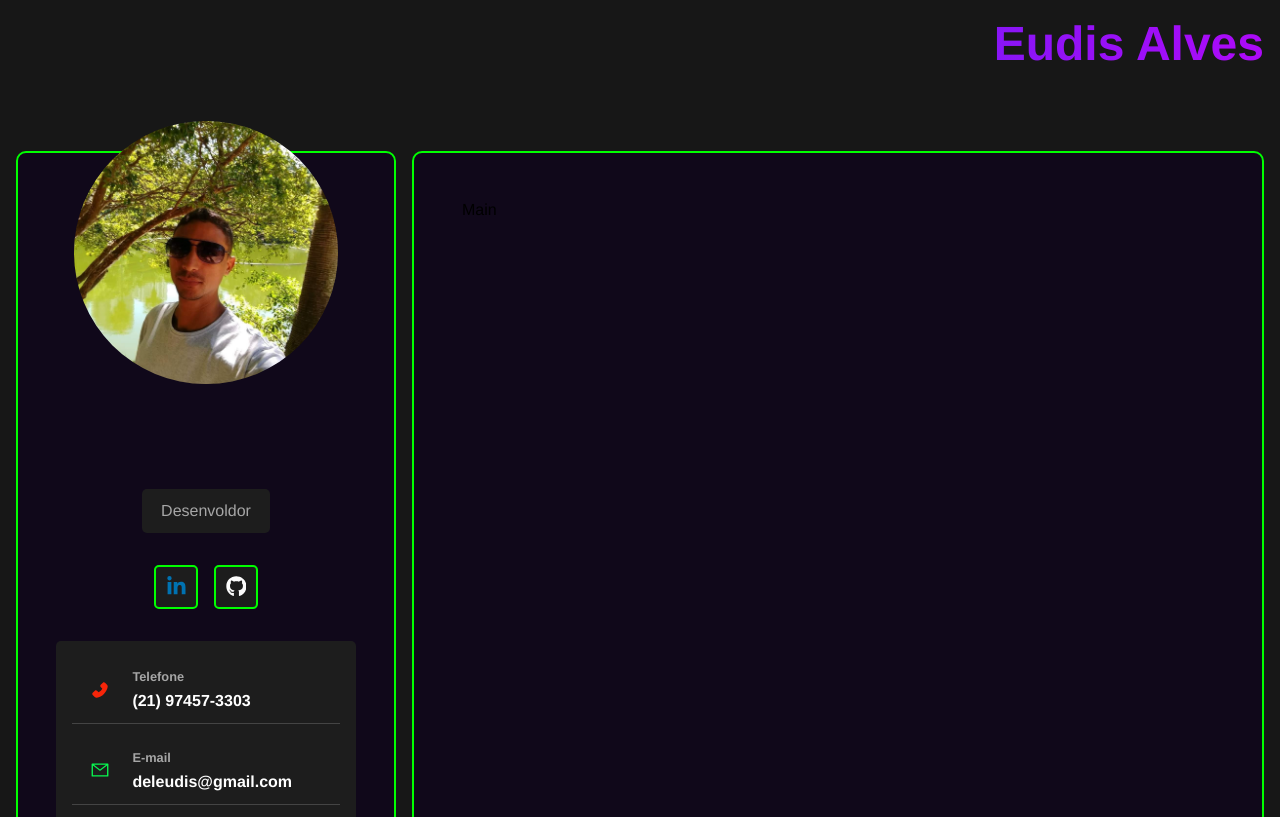
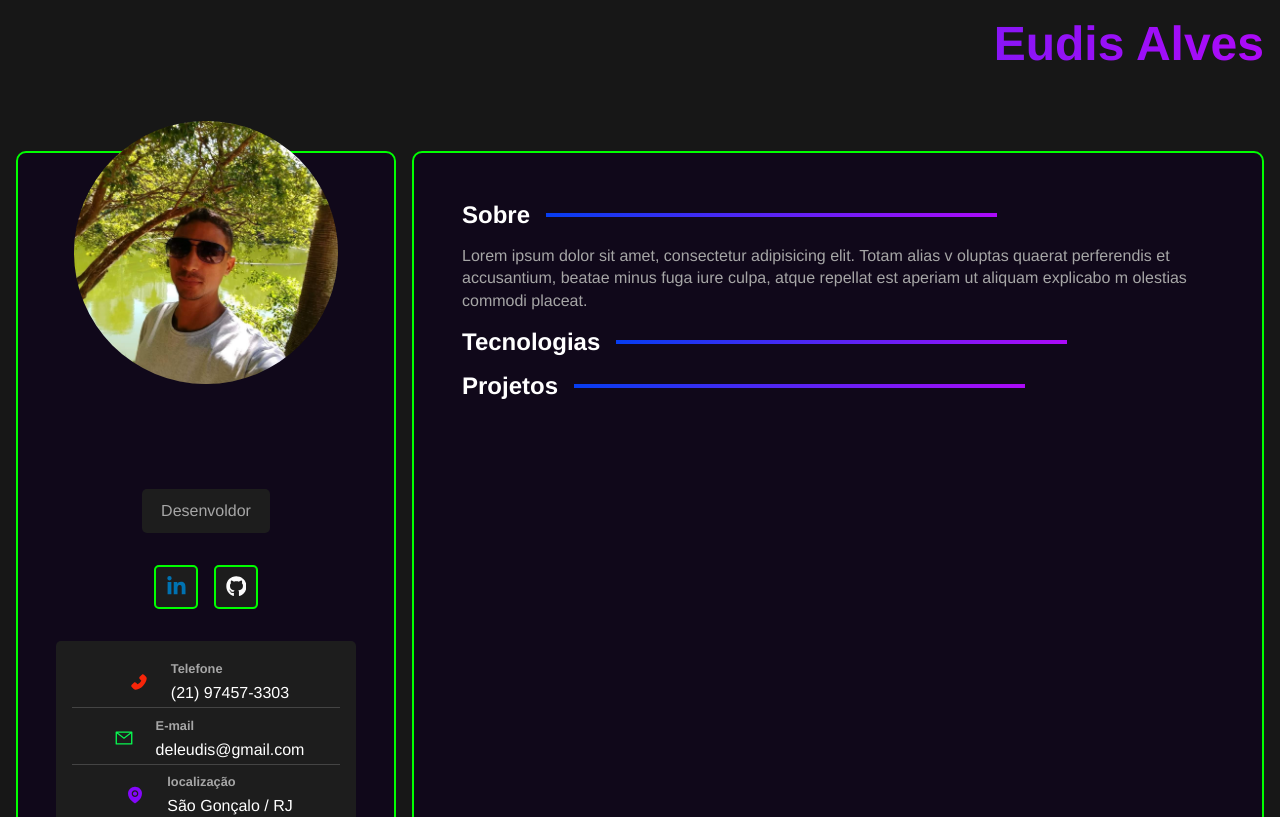
Before and after one commit to EudisAlves/site-curriculo, a React (Vite) app: page / in a window 1280 px wide. Shown: the top 817 px of the page. Built offline with nearby package versions, Linux system fonts and the light colour scheme.

Commit message:
adicionando abaut

```diff
--- a/src/App.tsx
+++ b/src/App.tsx
@@ -1,4 +1,4 @@
-import { MainContant } from "./components/MainContent"
+import { MainContent } from "./components/MainContent"
 import { Sidebar } from "./components/Sidebar"
 import "./styles/components/app.sass"
 
@@ -10,7 +10,7 @@ export default function App() {
     <div id='base'>
       <h1>Eudis Alves</h1>
       <Sidebar />
-      <MainContant />
+      <MainContent />
     </div>
   )
 }
--- /dev/null
+++ b/src/components/AbautContainer.tsx
@@ -0,0 +1,16 @@
+
+
+export default function ()  {
+    return(
+        <section id="about-container">
+            <h2>Sobre</h2>
+            <p>Lorem ipsum dolor sit amet, consectetur
+                adipisicing elit. Totam alias v
+                oluptas quaerat perferendis et accusantium, beatae minus
+                fuga iure culpa, atque repellat
+                est aperiam ut aliquam explicabo m
+                olestias commodi placeat.
+            </p>
+        </section>
+    );
+}
--- a/src/components/MainContent.tsx
+++ b/src/components/MainContent.tsx
@@ -1,10 +1,15 @@
-import '.././styles/components/main.sass'
+import '../styles/components/maincontent.sass'
+import AbautContainer from './AbautContainer'
+import ProjContainer from './ProjContainer';
+import TecContainer from './TecContainer'
 
 
-
-
-export const MainContant = () => {
+export const MainContent = () => {
     return (
-        <div id='main'>Main</div>
+        <main id='main-section'>
+            <AbautContainer />
+            <TecContainer />
+            <ProjContainer />
+        </main>
     );
 }
--- /dev/null
+++ b/src/components/ProjContainer.tsx
@@ -0,0 +1,5 @@
+export default function() {
+    return (
+        <h2>Projetos</h2>
+    )
+}
--- /dev/null
+++ b/src/components/TecContainer.tsx
@@ -0,0 +1,5 @@
+export default function() {
+    return (
+        <h2>Tecnologias</h2>
+    );
+}
--- a/src/styles/components/infor.sass
+++ b/src/styles/components/infor.sass
@@ -7,17 +7,17 @@
     flex-direction: column
     background-color: variables.$bg-color-secondary
     padding: 1rem
-    margin-bottom: 2rem
+    margin-bottom: 1rem
     text-align: left
     width: 80%
     border-radius: variables.$card-border-redius
 
     #info-card
         @include mixins.center
-        justify-content: left
+        justify-content: center
         gap: 1rem
-        padding: .8rem
-        margin-bottom: .8rem
+        padding: .3rem
+        margin-bottom: .3rem
         border-bottom: 1px solid #444
         width: 100%
 
@@ -28,7 +28,7 @@
 
         p
             color: variables.$text-color
-            font-weight: bold
+
 
         svg
             width: 2rem
--- a/src/styles/components/main.sass
+++ /dev/null
@@ -1,9 +0,0 @@
-@use "./variables"
-
-
-#main
-    background-color: variables.$bg-color
-    flex: 2 1 0
-    border-radius: variables.$conatiner-border-radius
-    padding: 3rem
-    border: 2px solid #00ff00
--- /dev/null
+++ b/src/styles/components/maincontent.sass
@@ -0,0 +1,34 @@
+@use "./variables"
+@use "./mixins"
+
+
+#main-section
+    background-color: variables.$bg-color
+    flex: 2 1 0
+    border-radius: variables.$conatiner-border-radius
+    padding: 3rem
+    border: 2px solid #00ff00
+
+    section
+        display: flex
+        flex-direction: column
+
+    h2
+        color: variables.$text-color
+        font-size: 1.5rem
+        margin-bottom: 1rem
+        @include mixins.center
+        justify-content: start
+        gap: 1rem
+
+        &::after
+            @include mixins.gradient-border
+
+    p
+        color: variables.$text-color-secondary
+        margin-bottom: 1rem
+        line-height: 1.4rem
+
+    .btn
+        @include mixins.btn
+        align-self: start
--- a/src/styles/components/mixins.sass
+++ b/src/styles/components/mixins.sass
@@ -12,3 +12,11 @@
     text-decoration: none
     border-radius: 3rem
     border: 2px solid #00ff00
+
+@mixin gradient-border
+    content: ""
+    background: variables.$gradient
+    height: 4px
+    width: 60%
+    gap: 1rem
+    align-items: center
```
